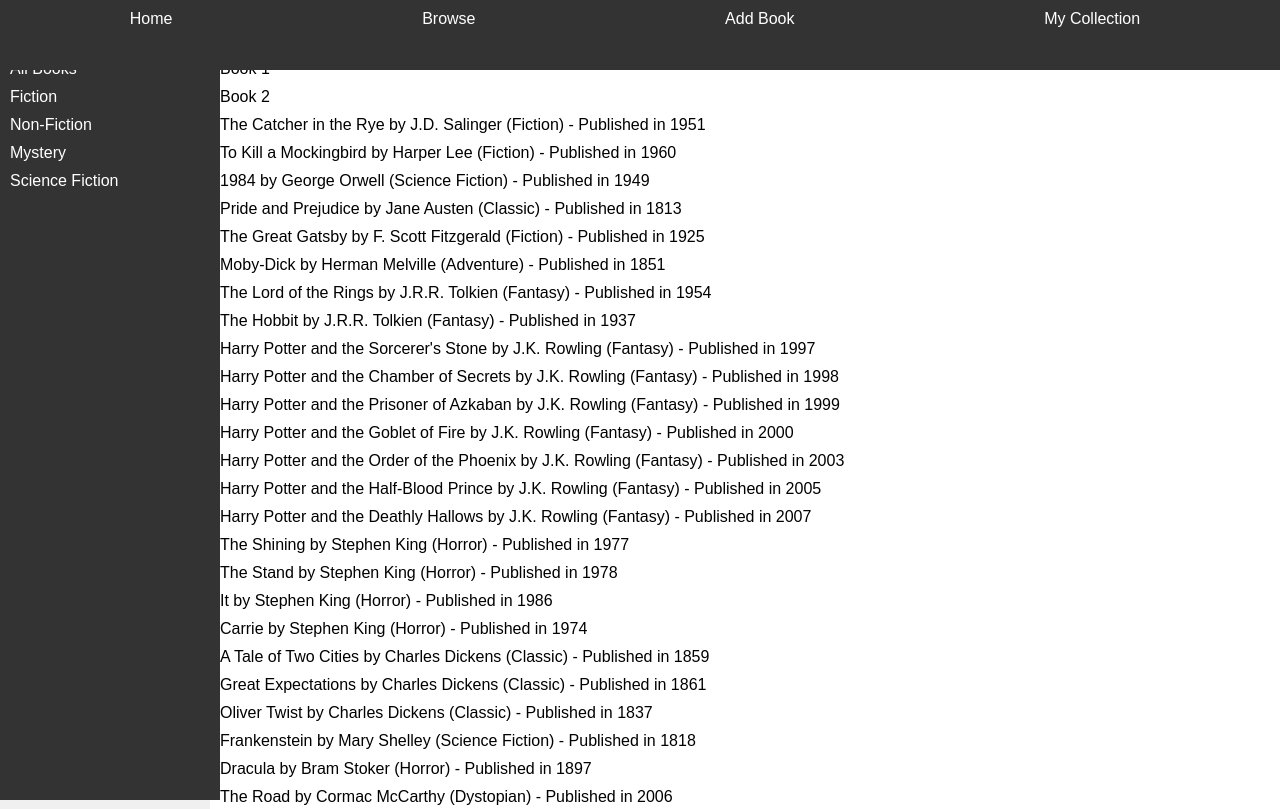
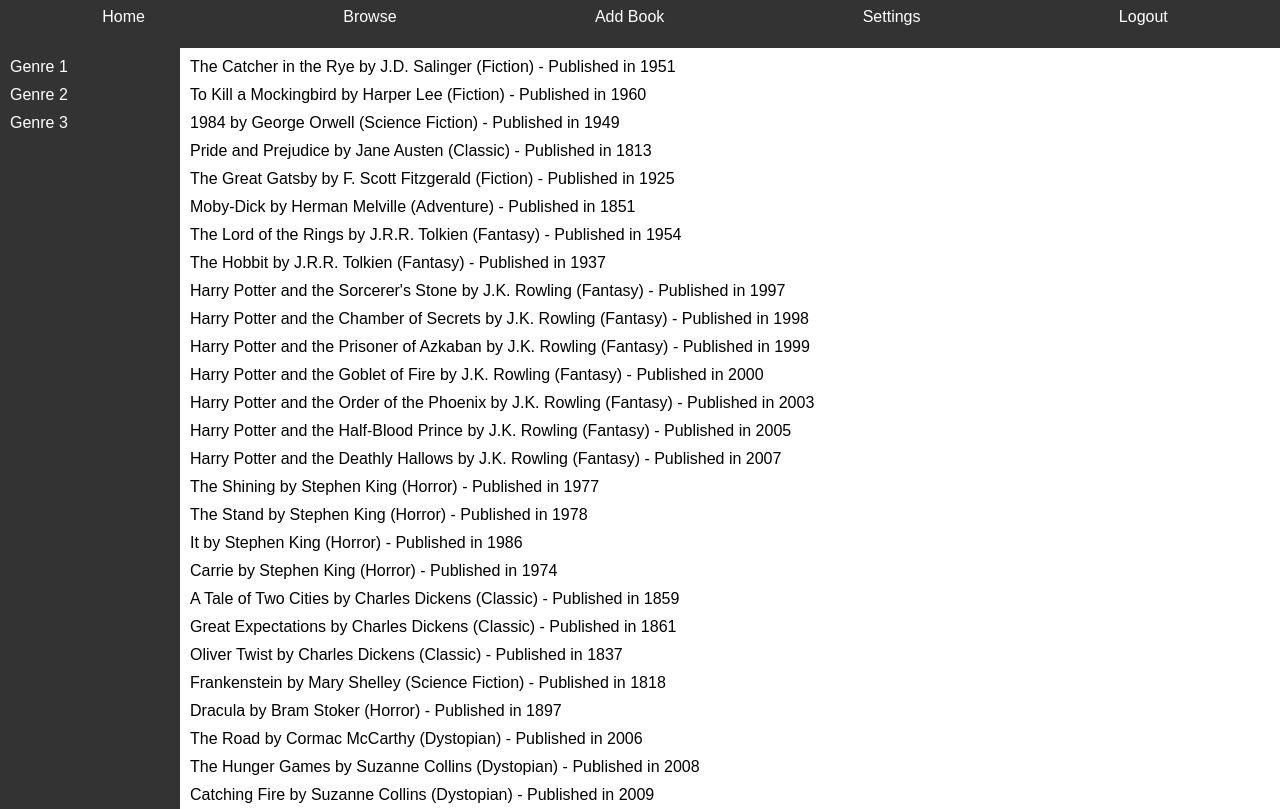
Before and after one commit to Callan2256/Brooke-Website, a website: page src/public/index.html in a window 1280 px wide. Shown: the top 809 px of the page. Drawn offline with Linux system fonts and the light colour scheme.

Commit message:
Current state

```diff
--- a/src/public/index.html
+++ b/src/public/index.html
@@ -1,49 +1,49 @@
 <!DOCTYPE html>
 <html lang="en">
+
 <head>
-    <meta charset="UTF-8">
-    <meta name="viewport" content="width=device-width, initial-scale=1.0">
-    <title>Book Collection Catalog</title>
-    <link rel="stylesheet" href="styles.css"> <!-- Link to your CSS file -->
+  <meta charset="UTF-8">
+  <meta name="viewport" content="width=device-width, initial-scale=1.0">
+  <link rel="stylesheet" href="styles.css">
+  <title>Your Book Catalog</title>
 </head>
+
 <body>
-    <!-- Horizontal Navbar at the Top -->
-    <div class="horizontal-navbar">
+  <!-- Page Container -->
+  <div class="page-container">
+    <!-- Horizontal Navbar -->
+    <nav class="horizontal-navbar">
+      <ul>
+        <li><a href="#">Home</a></li>
+        <li><a href="#">Browse</a></li>
+        <li><a href="#">Add Book</a></li>
+        <li><a href="#">Settings</a></li>
+        <li><a href="#">Logout</a></li>
+      </ul>
+    </nav>
+
+    <!-- Container for Vertical Navbar and Main Content -->
+    <div class="container">
+      <!-- Vertical Navbar -->
+      <nav class="vertical-navbar">
         <ul>
-            <li><a href="#">Home</a></li>
-            <li><a href="#">Browse</a></li>
-            <li><a href="#">Add Book</a></li>
-            <li><a href="#">My Collection</a></li>
+          <li><a href="#">Genre 1</a></li>
+          <li><a href="#">Genre 2</a></li>
+          <li><a href="#">Genre 3</a></li>
+          <!-- Add more vertical navbar items as needed -->
         </ul>
+      </nav>
+
+      <!-- Main Content -->
+      <main>
+        <!-- Content will be dynamically generated using JavaScript -->
+      </main>
     </div>
+  </div>
 
-    <!-- Test -->
-    <!-- Flex Container for Vertical Navbar and Main Content -->
-    <div class="container">
-        <!-- Vertical Navbar on the Left -->
-        <aside class="vertical-navbar">
-            <ul>
-                <li><a href="#">All Books</a></li>
-                <li><a href="#">Fiction</a></li>
-                <li><a href="#">Non-Fiction</a></li>
-                <li><a href="#">Mystery</a></li>
-                <li><a href="#">Science Fiction</a></li>
-                <!-- Add more categories as needed -->
-            </ul>
-        </aside>
+  <!-- Script to load import.js -->
+  <script src="import.js"></script>
 
-        <!-- Main Content Area to the Right of Vertical Navbar -->
-        <main>
-            <!-- Your content goes here -->
-            <ul>
-                <li>Book 1</li>
-                <li>Book 2</li>
-                <!-- Add more books as needed -->
-            </ul>
-        </main>
-    </div>
+</body>
 
-    <!-- Include the import.js script -->
-    <script src="import.js"></script>
-</body>
 </html>
--- a/src/public/styles.css
+++ b/src/public/styles.css
@@ -8,7 +8,7 @@
 body {
   background-color: #f0f0f0;
   font-family: Arial, sans-serif;
-  display: flex; /* Create a flex container to arrange the vertical navbar and main content horizontally */
+  display: flex; /* Create a flex container to arrange rows */
   flex-direction: column; /* Arrange items vertically within the flex container */
   height: 100vh; /* Make the container take up 100% of the viewport height */
   margin: 0; /* Remove default body margin */
@@ -18,14 +18,10 @@
 .horizontal-navbar {
   background-color: #333;
   color: #fff;
-  padding: 10px;
+  padding: 8px; /* Adjusted padding */
   margin: 0; /* Remove margin */
-  position: fixed;
-  top: 0;
-  left: 0;
-  right: 0;
   z-index: 2; /* Ensure it's on top of other content */
-  height: 50px; /* Set a fixed height for the horizontal navbar */
+  height: 4vh; /* Adjusted height to 4% of viewport height */
 }
 
 .horizontal-navbar ul {
@@ -43,11 +39,18 @@
   color: #fff;
 }
 
+/* Create a flex container for the page */
+.page-container {
+  display: flex;
+  flex-direction: column; /* Arrange items vertically within the flex container */
+  flex: 1; /* Allow the container to take up available space */
+}
+
 /* Create a flex container for the vertical navbar and main content */
 .container {
   display: flex;
+  flex-direction: row; /* Arrange items horizontally within the flex container */
   flex: 1; /* Allow the container to take up available space */
-  margin-top: 50px; /* Adjust the top margin to account for the height of the horizontal navbar */
 }
 
 /* Style the side navbar */
@@ -55,11 +58,7 @@
   background-color: #333;
   color: #fff;
   padding: 10px;
-  width: 200px;
-  position: fixed;
-  top: 50px; /* Adjust the top position to align with the bottom of the horizontal navbar */
-  bottom: 0;
-  margin: 0; /* Remove margin */
+  width: 20vh; /* Adjusted width to 20% of viewport height */
   z-index: 1; /* Ensure it's behind the horizontal navbar */
 }
 
@@ -78,11 +77,10 @@
 
 /* Add margin to the main content to create spacing and make it scrollable */
 main {
-  margin-left: 210px; /* Adjust the margin to account for the width of the vertical navbar */
+  flex: 1; /* Allow the main content to take up more available space */
+  overflow-y: auto; /* Add vertical scroll if content exceeds the height of the main content area */
   padding: 10px;
   background-color: #fff;
-  flex: 2; /* Allow the main content to take up more available space */
-  overflow-y: auto; /* Add vertical scroll if content exceeds the height of the main content area */
 }
 
 /* Style the book list */
```
